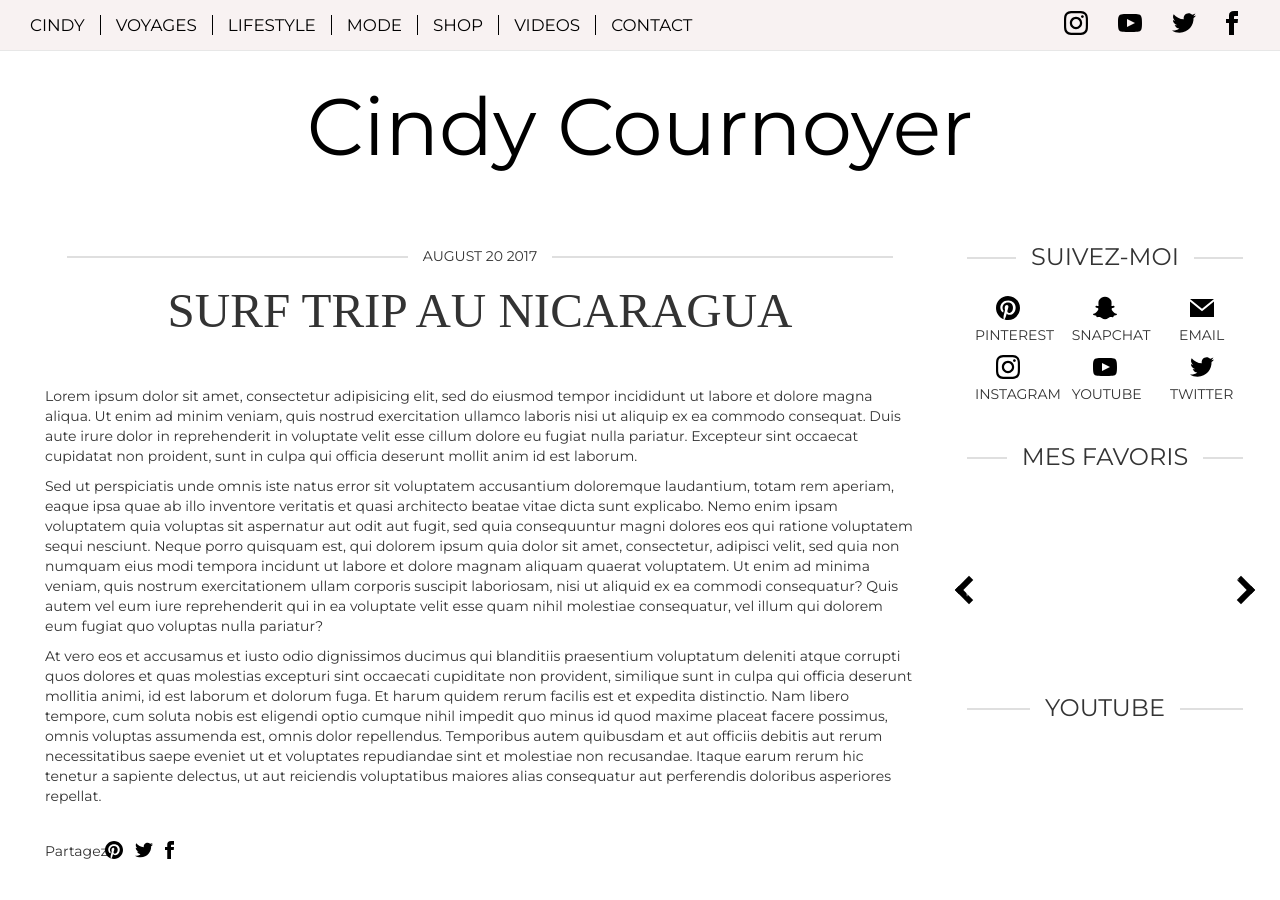
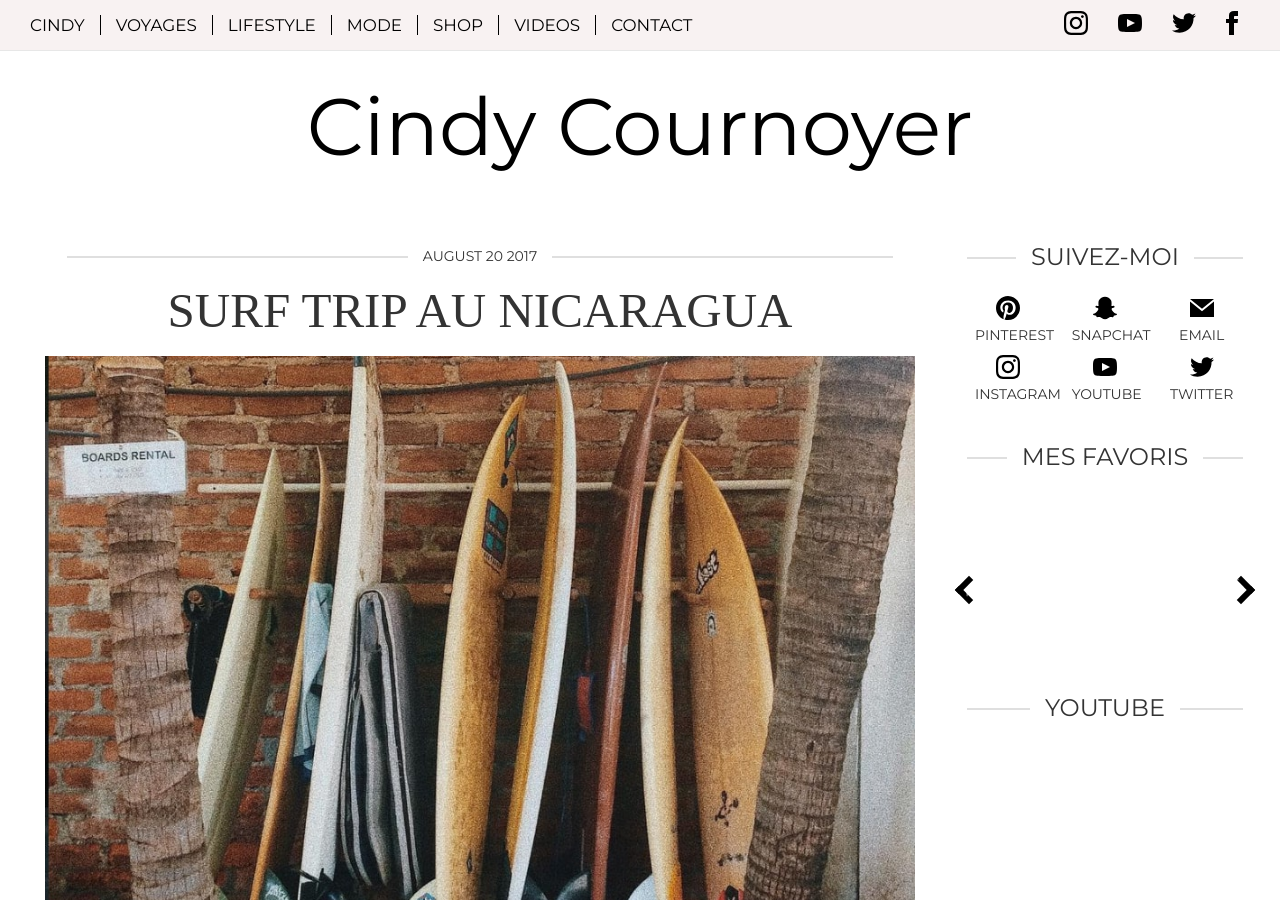
Before and after one commit to lpboucher/cindy-cournoyer, a Jekyll site: the page built from _posts/2017-08-20-surf-trip-nicaragua.md, in a window 1280 px wide and 900 px high. Built offline with Jekyll 4.4.1, drawn with Linux system fonts in a browser that asks for light colours; nearby versions of some CDN libraries; some web fonts are replaced; comment, search, counter and statistics services are not loaded.

Commit message:
Update 2017-08-20-surf-trip-nicaragua.md

```diff
--- a/_posts/2017-08-20-surf-trip-nicaragua.md
+++ b/_posts/2017-08-20-surf-trip-nicaragua.md
@@ -5,7 +5,7 @@ categories:
 - Voyages
 - Lifestyle
 key: 'feature7'
-thumb: 'assets/img/nicaragua.jpg'
+thumb: '/assets/img/nicaragua.jpg'
 country: 'NIC'
 permalink: /voyages/surf-trip-nicaragua
 comments: true
```
